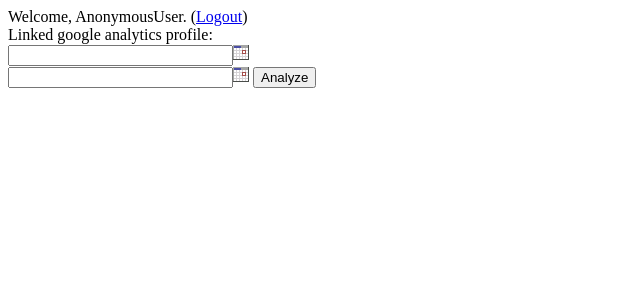
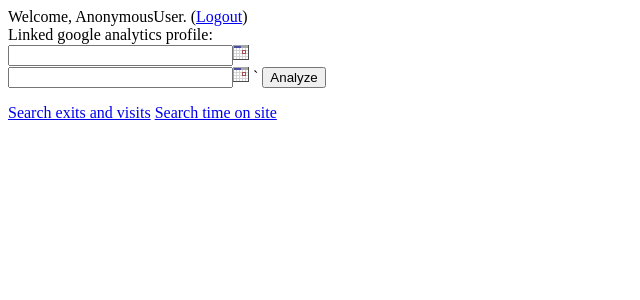
Before and after one commit to sergeny/analyze, a Django app: template templates/plus/search.html in a window 1280 px wide. Shown: the top 300 px of the page, without its empty margins (0-640 px from the left). Run offline with Django 3.2, Linux system fonts and the light colour scheme; the template is opened without the code that fills it, so the values that code supplies are empty.

Commit message:
now different metrics can be chosen on the search form, and only those would be analyzed. This is passed in the url string as e.g. metrics='ga:visits, ga:exits'. The search form now has a hidden field called 'metrics'

```diff
--- a/plus/views.py
+++ b/plus/views.py
@@ -81,7 +81,7 @@ def get_api_query(service, table_id, dt_from, dt_to):
       end_date=dt_to, #'2013-11-30',
       metrics=QUERY_METRICS,
       dimensions=QUERY_DIMENSIONS,
-      sort='-ga:visits',
+      sort='-ga:region,ga:city',
       filters='ga:country==United States',
       start_index='1',
       max_results='5000')
@@ -162,8 +162,11 @@ def get_metrics_from_ga(service, profile_id, dt_from, dt_to):
 
 @login_required
 def analyze(request):
+  global QUERY_METRICS
   dt_from = conv_dt(request.GET['dt_from'])
   dt_to = conv_dt(request.GET['dt_to'])
+  if 'metrics' in request.GET:
+    QUERY_METRICS = request.GET['metrics']
 
   storage = Storage(CredentialsModel, 'id', request.user, 'credential')
   credential = storage.get()
--- a/templates/plus/search.html
+++ b/templates/plus/search.html
@@ -11,13 +11,22 @@
     Welcome, {{request.user}}.  (<a href="/accounts/logout">Logout</a>)<br>
     Linked google analytics profile: {{ profile_id }}
     <script type="text/javascript" src="/static/datetimepicker.js"></script>
-    <form action="/analyze/" method="get">
+    <script type="text/javascript">
+      function do_search(metrics) {
+        document.getElementById("metrics").value=metrics;
+        document.getElementById("searchform").submit();
+      }
+    </script>
+
+    <form id="searchform" action="/analyze/" method="get">
     <input id="dt_from" name="dt_from" type="text" size="25"><a href="javascript:NewCal('dt_from','ddmmyyyy')"><img src="/static//cal.gif" %}" width="16" height="16" border="0" alt="Start date"></a>
     <br>
     <input id="dt_to" name="dt_to" type="text" size="25"><a href="javascript:NewCal('dt_to','ddmmyyyy')"><img src="/static/cal.gif" %}" width="16" height="16" border="0" alt="End date"></a>
+`   <input id="metrics" name="metrics" type="hidden" size="256" value="ga:visits,ga:timeOnSite,ga:pageviewsPerVisit,ga:bounces">
     <input type="submit" value="Analyze">
     </form>
 
-
+    <a href="#" onclick="do_search('ga:exits,ga:visits');">Search exits and visits</a>
+    <a href="#" onclick="do_search('ga:timeOnSite');">Search time on site</a>
   </body>
 </html>
```
